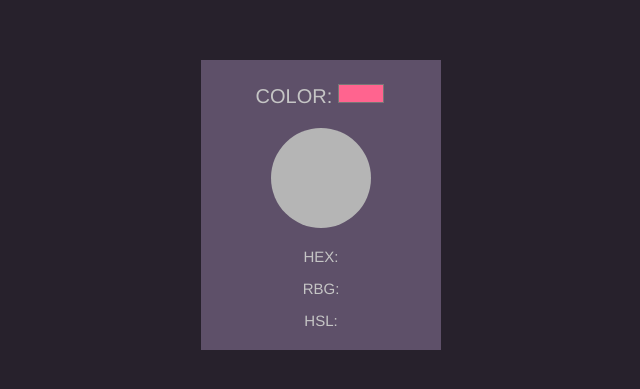
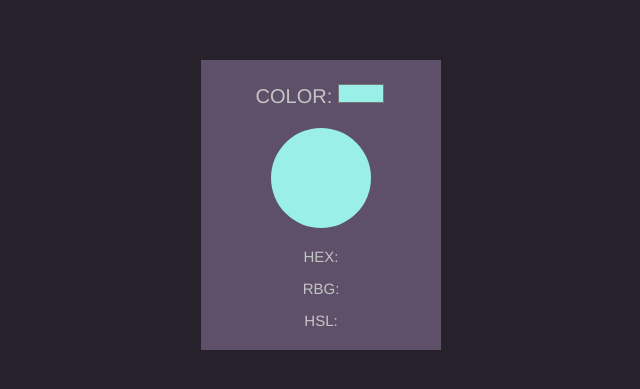
Before and after one commit to ewautr/color_selector, a plain HTML site: page index.html in a window 1280 px wide. Shown: the part 195-584 px from the top of the page, without its empty margins (319-959 px from the left). Drawn offline with Linux system fonts and the light colour scheme.

Commit message:
initial value set

```diff
--- a/index.html
+++ b/index.html
@@ -10,7 +10,7 @@
   <body>
     <div class="container">
       <label for="colorInput">color:</label>
-      <input type="color" name="colorInput" id="colorInput" value="#FF648F" />
+      <input type="color" name="colorInput" id="colorInput" value="#9AEFE8" />
       <div class="colorCircle"></div>
       <p class="hex">HEX:</p>
       <p class="rgb">RBG:</p>
--- a/style.css
+++ b/style.css
@@ -39,7 +39,7 @@ input[type="color"] {
 .colorCircle {
   width: 10rem;
   height: 10rem;
-  background-color: #b5b5b5;
+  background-color: #9aefe8;
   margin: 2rem auto;
   border-radius: 50%;
 }
```
